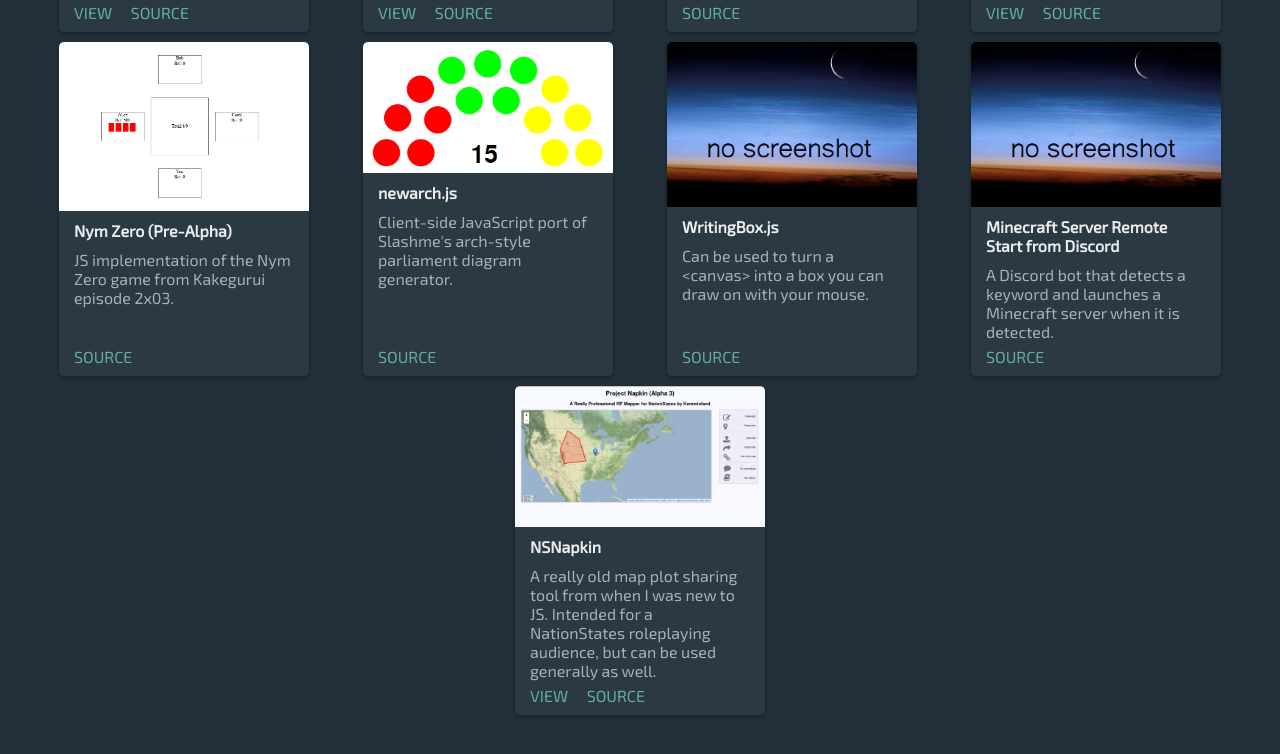
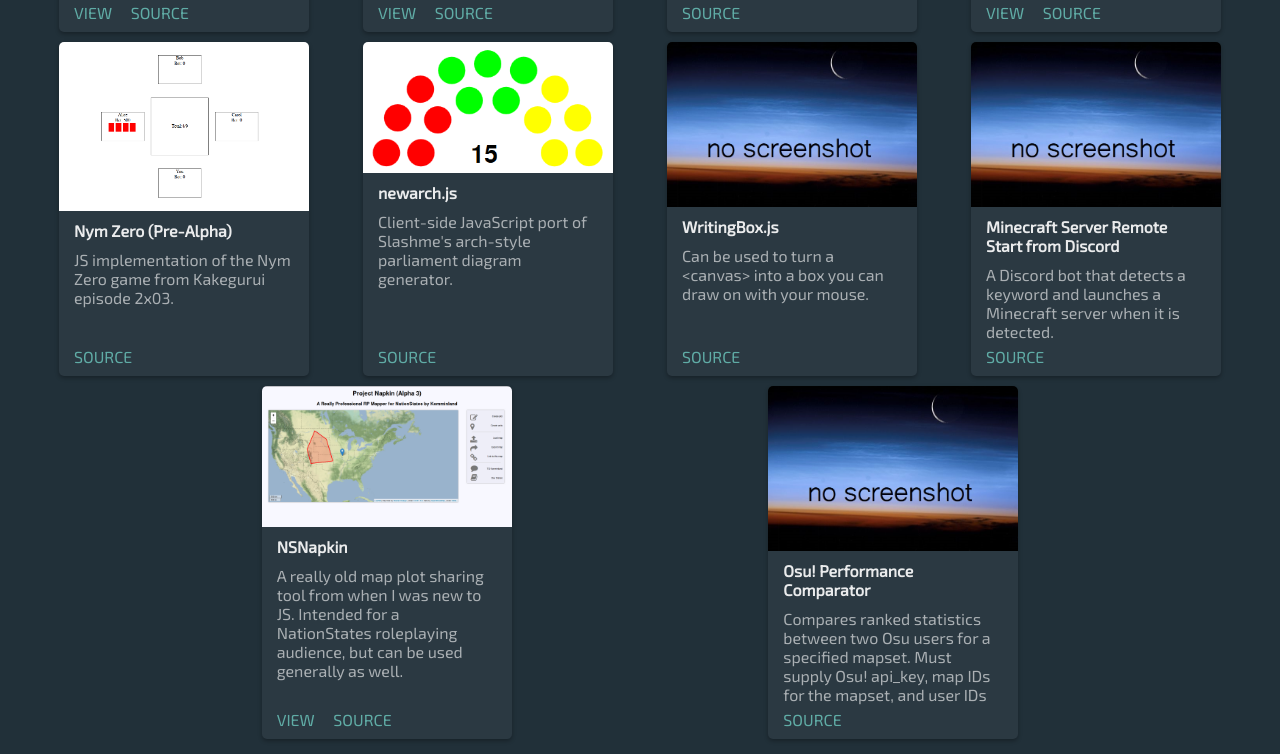
Before and after one commit to compupro/compupro.github.com, a plain HTML site: page index.html in a window 1280 px wide. Shown: the part 478-1232 px from the top of the page. Before the commit the page ends 1208 px from the top, so only its background shows below. Drawn offline with Linux system fonts and the light colour scheme.

Commit message:
Add Osu Performance Comparator

```diff
--- a/index.html
+++ b/index.html
@@ -129,6 +129,17 @@
                 </div>
             </div>
 
+            <div class="project-card" onclick="window.location='https://gist.github.com/compupro/2c17b5728a06747b93d04d0886a057ad'">
+                <img class="project-img" src="images/project-placeholder-1.jpg">
+                <div class="project-info">
+                    <p class="project-title">Osu! Performance Comparator</p>
+                    <p class="project-blurb">Compares ranked statistics between two Osu users for a specified mapset. Must supply Osu! api_key, map IDs for the mapset, and user IDs </p>
+                </div>
+                <div class="project-dummy"></div>
+                <div class="project-actions">
+                    <a class="project-action" href="https://gist.github.com/compupro/2c17b5728a06747b93d04d0886a057ad">SOURCE</a>
+                </div>
+            </div>
         </div>
         <script src="index.js"></script>
     </body>
```
